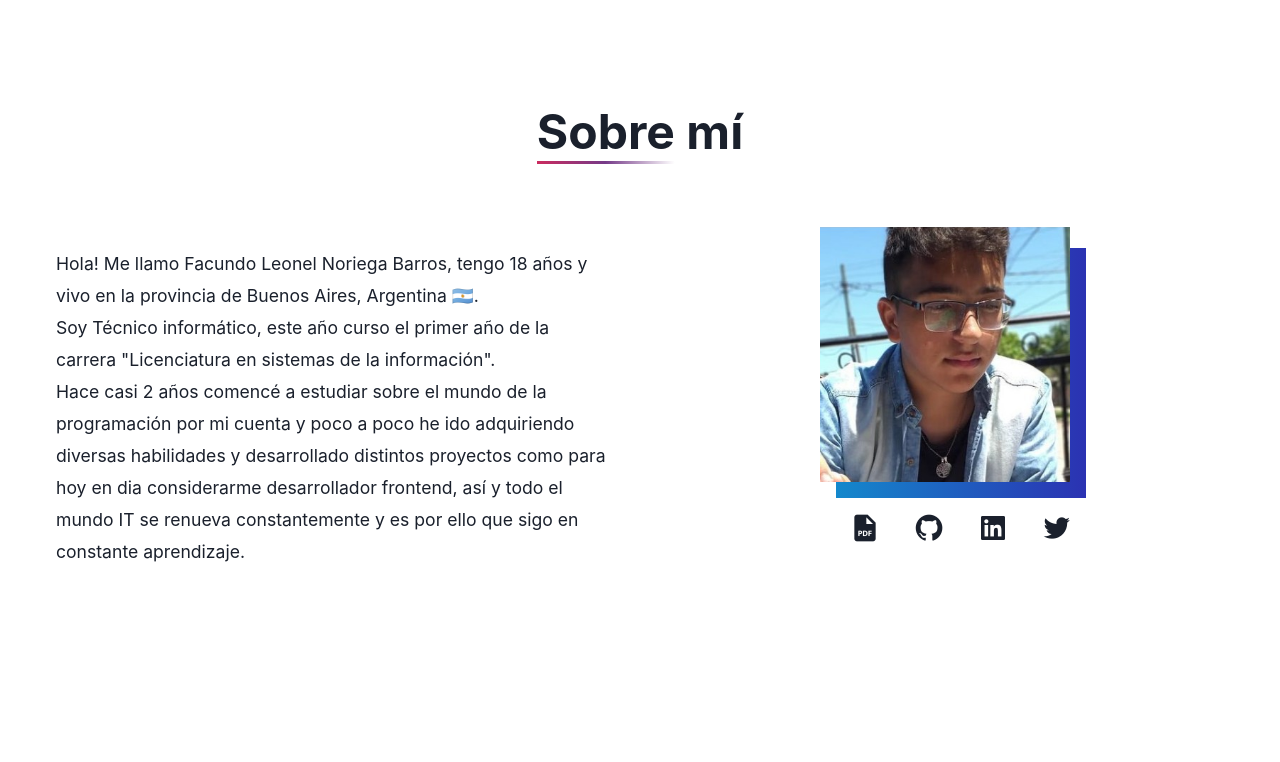
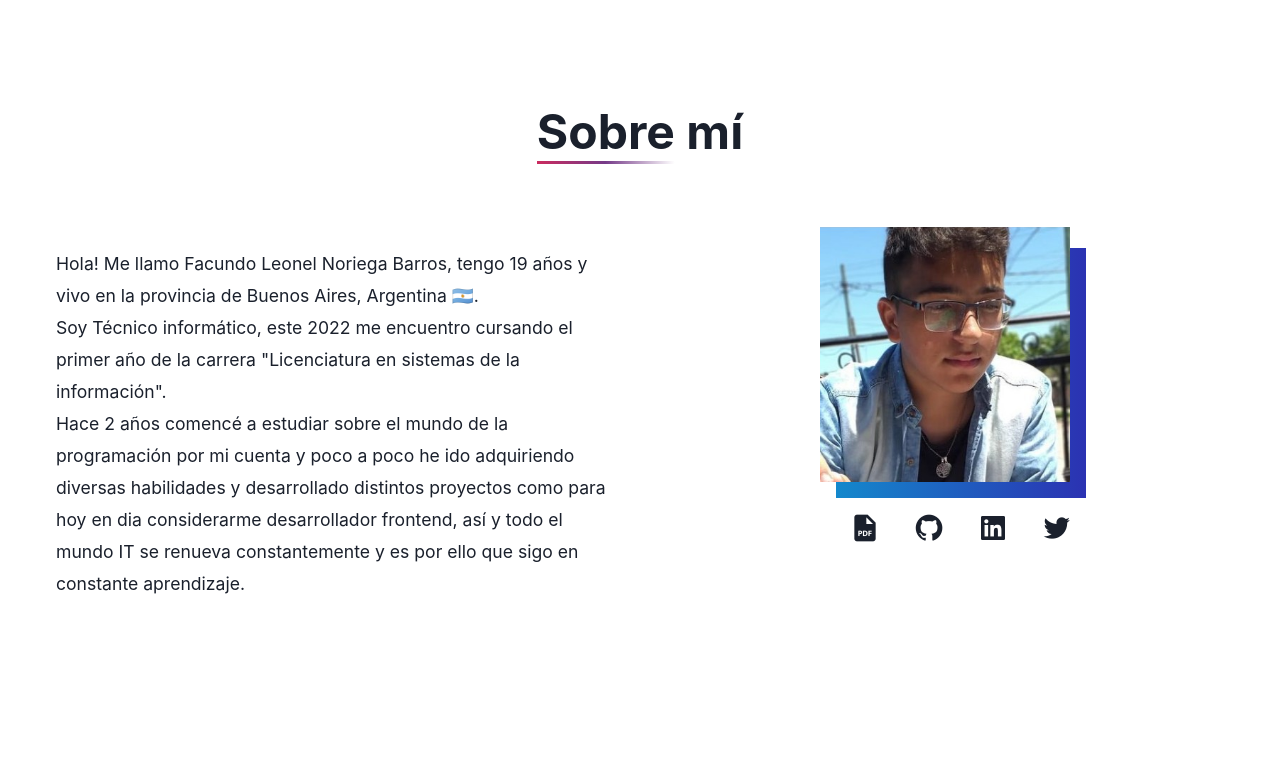
Before and after one commit to facuNorie/PortfolioV2, a React (Vite) app: page / in a window 1280 px wide. Shown: the part 614-1376 px from the top of the page. Built offline with nearby package versions, Linux system fonts and the light colour scheme; no server answers.

Commit message:
Updating information about me

```diff
--- a/src/components/About/index.jsx
+++ b/src/components/About/index.jsx
@@ -17,18 +17,17 @@ export default function About() {
       >
         <Box w='100%' pr={8} pl={14}>
           <Text fontSize='1.1rem' lineHeight='2rem'>
-            Hola! Me llamo Facundo Leonel Noriega Barros, tengo 18 años y vivo
+            Hola! Me llamo Facundo Leonel Noriega Barros, tengo 19 años y vivo
             en la provincia de Buenos Aires, Argentina &#x1f1e6;&#x1f1f7;.
             <br />
-            Soy Técnico informático, este año curso el primer año de la carrera
-            "Licenciatura en sistemas de la información".
+            Soy Técnico informático, este 2022 me encuentro cursando el primer
+            año de la carrera "Licenciatura en sistemas de la información".
             <br />
-            Hace casi 2 años comencé a estudiar sobre el mundo de la
-            programación por mi cuenta y poco a poco he ido adquiriendo diversas
-            habilidades y desarrollado distintos proyectos como para hoy en dia
-            considerarme desarrollador frontend, así y todo el mundo IT se
-            renueva constantemente y es por ello que sigo en constante
-            aprendizaje.
+            Hace 2 años comencé a estudiar sobre el mundo de la programación por
+            mi cuenta y poco a poco he ido adquiriendo diversas habilidades y
+            desarrollado distintos proyectos como para hoy en dia considerarme
+            desarrollador frontend, así y todo el mundo IT se renueva
+            constantemente y es por ello que sigo en constante aprendizaje.
           </Text>
         </Box>
         <Box
```
